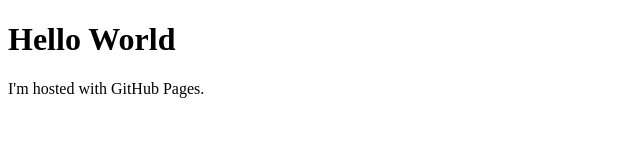
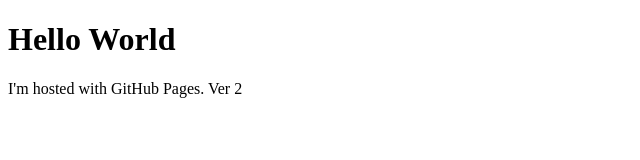
Before and after one commit to valesios/valesios.github.io, a plain HTML site: page index.html in a window 1280 px wide. Shown: the full height of the page, 0-640 px from the left. Drawn offline with Linux system fonts and the light colour scheme.

Commit message:
Update index.html

```diff
--- a/index.html
+++ b/index.html
@@ -2,6 +2,6 @@
 <html>
 <body>
 <h1>Hello World</h1>
-<p>I'm hosted with GitHub Pages.</p>
+<p>I'm hosted with GitHub Pages. Ver 2</p>
 </body>
 </html>
```
